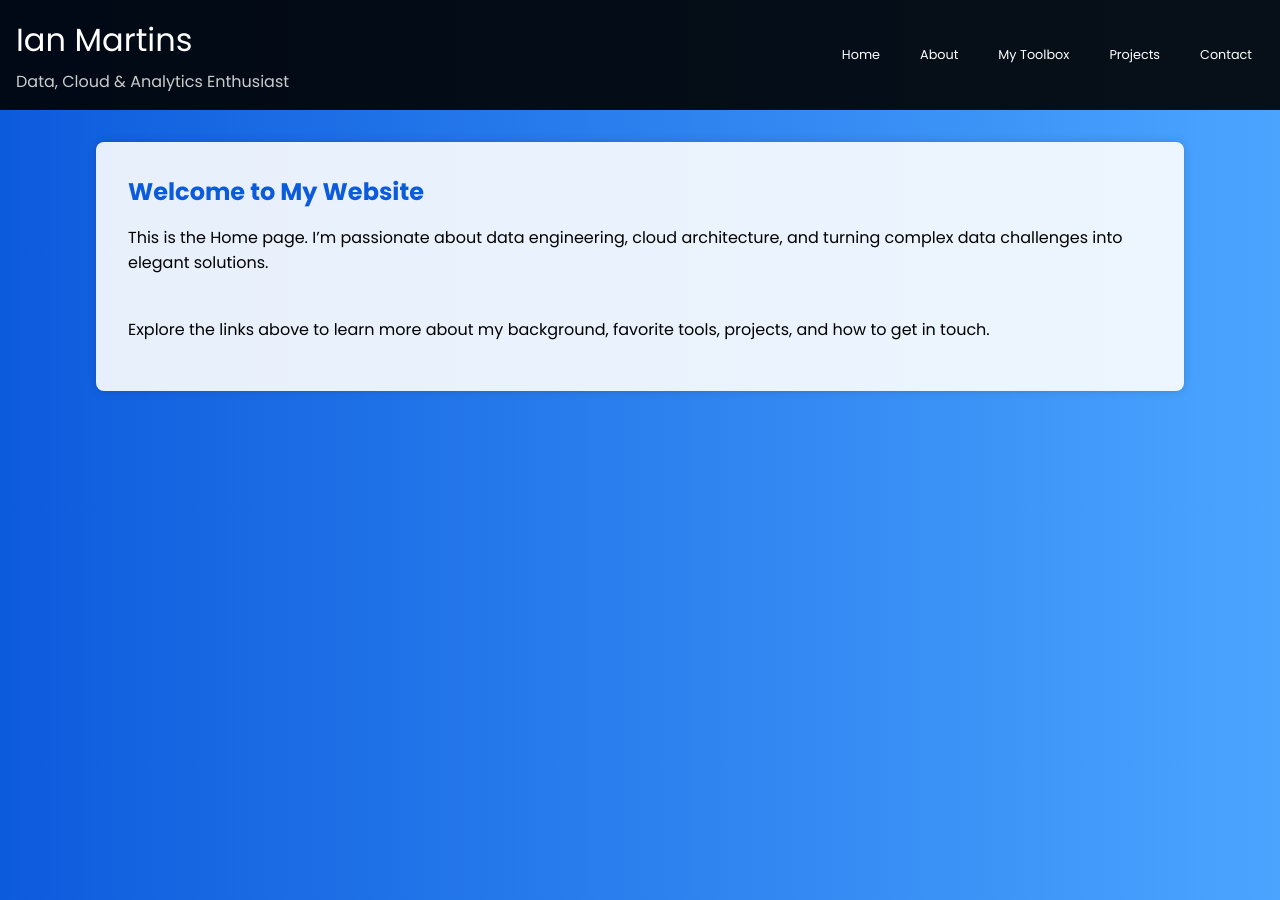
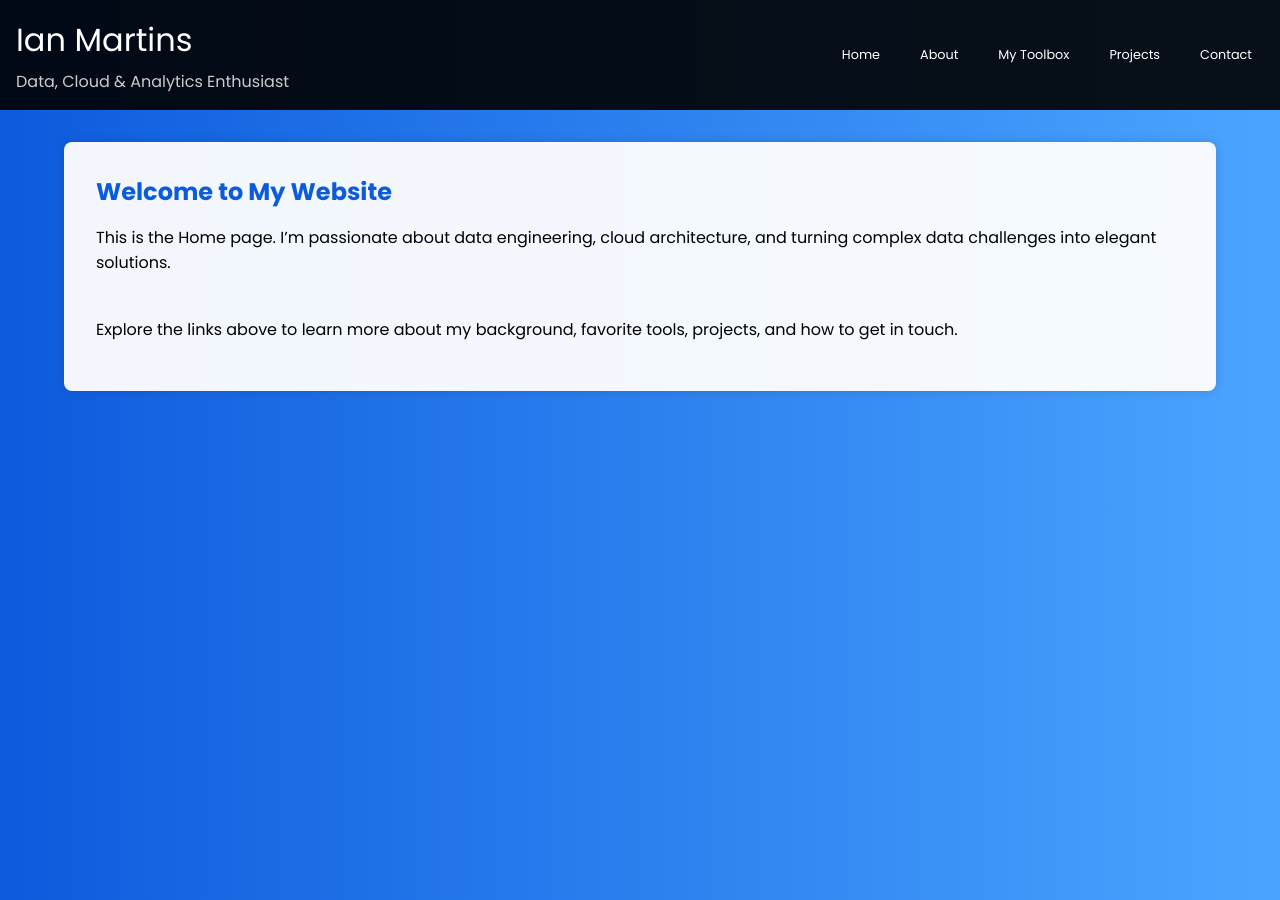
Before and after one commit to IanBMartins/github.io, a Jekyll site: the page built from index.html, in a window 1280 px wide. Built offline with Jekyll 4.4.1, drawn with Linux system fonts in a browser that asks for light colours.

Commit message:
Updating

```diff
--- a/_layouts/default.html
+++ b/_layouts/default.html
@@ -56,9 +56,9 @@
       background-color: #0D5BDD;
     }
     .container {
-      max-width: 85%;
+      max-width: 90%;
       margin: 2rem auto;
-      background:rgba(255, 255, 255, 0.9);
+      background:rgba(255, 255, 255, 0.95);
       padding: 2rem;
       border-radius: 8px;
       box-shadow: 0 0 10px rgba(0,0,0,0.15);
```
